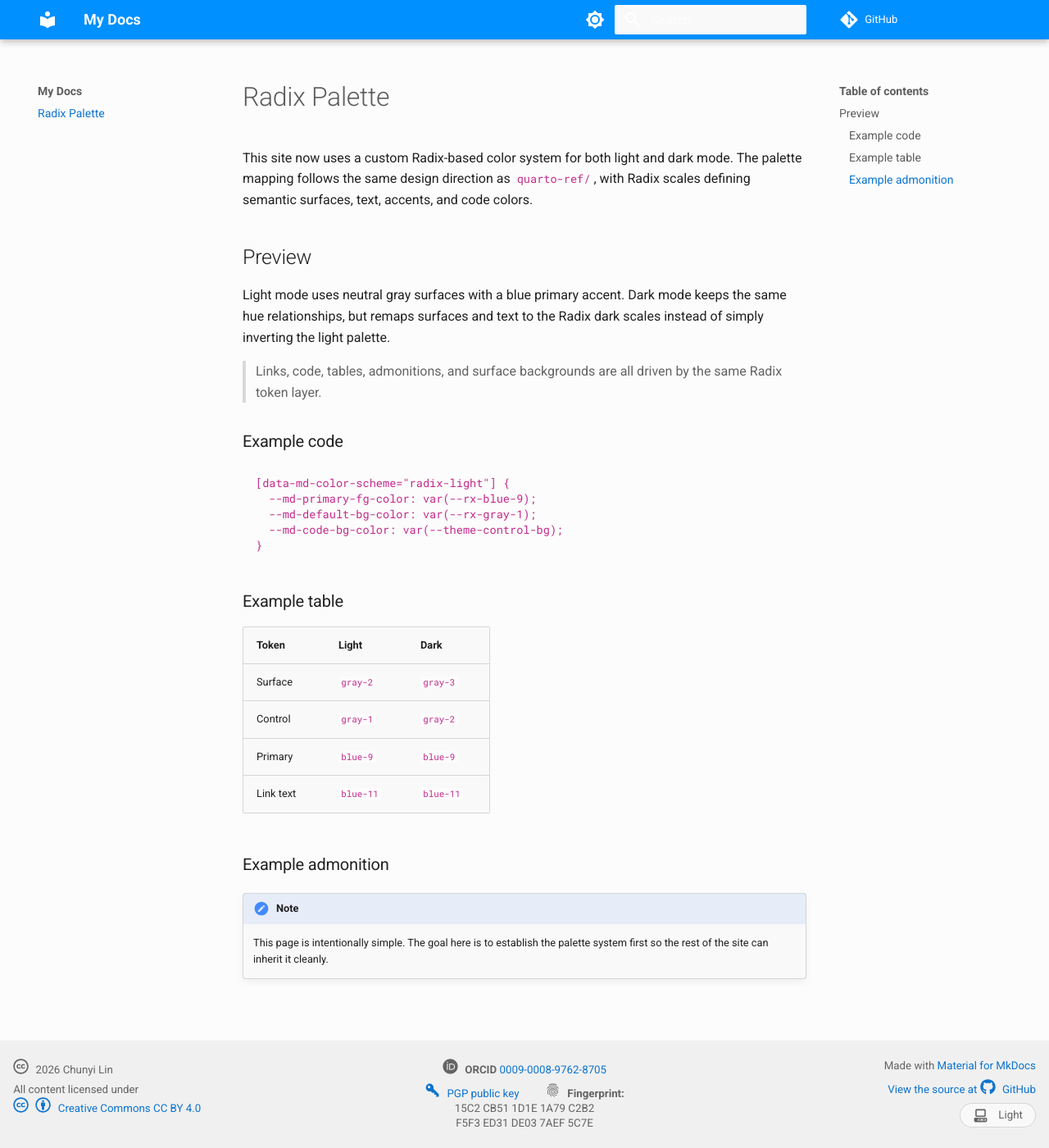
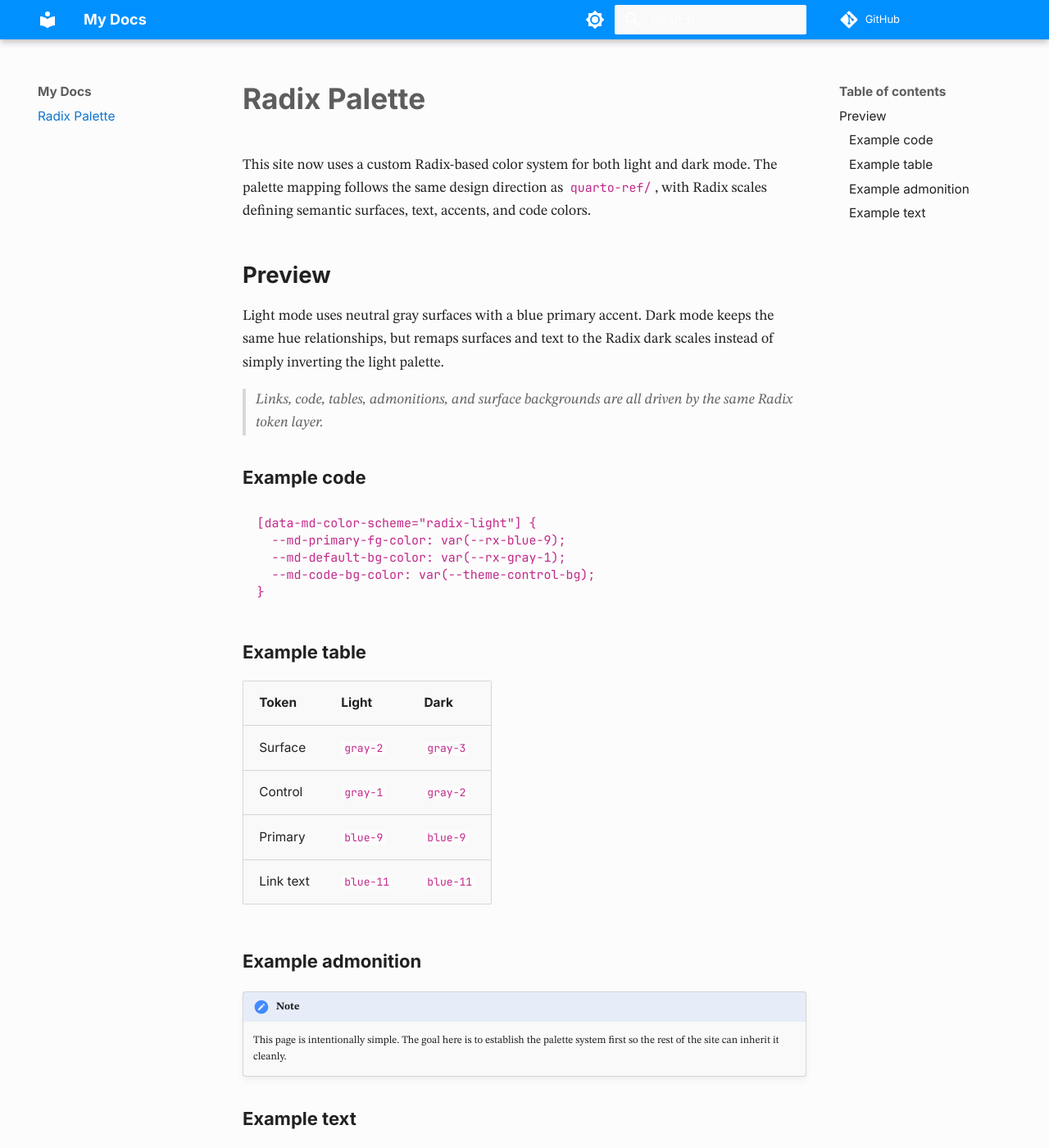
Before and after one commit to c-lin-chunyi/docs, an MkDocs documentation site: the page built from docs/index.md, in a window 1280 px wide and 1400 px high. Shown: the whole window at 82% size. Built offline with MkDocs 1.6.1 and Material for MkDocs 9.7.7, drawn with Linux system fonts in a browser that asks for light colours; comment, search, counter and statistics services are not loaded; some of the changed text lies outside the part shown.

Commit message:
add custom fonts

```diff
--- a/docs/index.md
+++ b/docs/index.md
@@ -37,3 +37,13 @@ instead of simply inverting the light palette.
 !!! note
     This page is intentionally simple. The goal here is to establish the palette
     system first so the rest of the site can inherit it cleanly.
+
+### Example text
+
+Lorem ipsum dolor sit amet, consectetur adipiscing elit, sed do eiusmod tempor incididunt ut labore et dolore magna aliqua. Proin tortor purus platea sit eu id nisi litora libero. Neque vulputate consequat ac amet augue blandit maximus aliquet congue. Pharetra vestibulum posuere ornare faucibus fusce dictumst orci aenean eu facilisis ut volutpat commodo senectus purus himenaeos fames primis convallis nisi.
+
+ Phasellus fermentum malesuada phasellus netus dictum aenean placerat egestas amet. Ornare taciti semper dolor tristique morbi. Sem leo tincidunt aliquet semper eu lectus scelerisque quis. Sagittis vivamus mollis nisi mollis enim fermentum laoreet.
+
+ Curabitur semper venenatis lectus viverra ex dictumst nulla maximus. Primis iaculis elementum conubia feugiat venenatis dolor augue ac blandit nullam ac phasellus turpis feugiat mollis. Duis lectus porta mattis imperdiet vivamus augue litora lectus arcu. Justo torquent pharetra volutpat ad blandit bibendum accumsan nec elit cras luctus primis ipsum gravida class congue.
+
+ Vehicula etiam elementum finibus enim duis feugiat commodo adipiscing tortor tempor elit. Et mollis consectetur habitant turpis tortor consectetur adipiscing vulputate dolor lectus iaculis convallis adipiscing. Nam hendrerit dignissim condimentum ullamcorper diam morbi eget consectetur odio in sagittis.
--- /dev/null
+++ b/docs/stylesheets/fonts.css
@@ -0,0 +1,67 @@
+:root {
+  --site-font-family-serif: "STIX Two Text", "STIX Two Text Fallback", Cambria, "Times New Roman", Times, serif;
+  --site-font-family-sans-serif: "Inter", "Inter Fallback", system-ui, -apple-system, BlinkMacSystemFont, "Segoe UI", Roboto, "Helvetica Neue", Arial, "Noto Sans", "Apple Color Emoji", "Segoe UI Emoji", "Segoe UI Symbol", "Noto Color Emoji", sans-serif;
+  --site-font-family-monospace: "JetBrains Mono", "JetBrains Mono Fallback", ui-monospace, SFMono-Regular, Menlo, Monaco, Consolas, "Liberation Mono", "Courier New", monospace;
+  --site-font-size-base: 0.88rem;
+  --site-font-size-sm: 0.77rem;
+  --site-btn-font-size: 0.7rem;
+  --site-btn-font-size-sm: 0.5504rem;
+  --site-footer-font-size: 0.76rem;
+  --site-tooltip-font-size: 11px;
+  --md-text-font: var(--site-font-family-sans-serif);
+  --md-code-font: var(--site-font-family-monospace);
+}
+
+.md-typeset {
+  font-size: var(--site-font-size-base);
+}
+
+.md-typeset h1,
+.md-typeset h2,
+.md-typeset h3,
+.md-typeset h4,
+.md-typeset h5,
+.md-typeset h6 {
+  font-weight: 700;
+  letter-spacing: 0;
+}
+
+.md-typeset p {
+  font-family: var(--site-font-family-serif);
+}
+
+.md-typeset blockquote {
+  font-style: italic;
+}
+
+.md-typeset table:not([class]) {
+  font-size: var(--site-font-size-sm);
+}
+
+.md-header,
+.md-tabs,
+.md-nav,
+.md-footer,
+.md-footer-meta {
+  font-size: var(--site-font-size-sm);
+}
+
+.site-footer .nav-footer {
+  font-size: var(--site-footer-font-size);
+}
+
+.md-button,
+.md-typeset .md-button {
+  font-family: var(--site-font-family-sans-serif);
+  font-size: var(--site-btn-font-size);
+}
+
+.md-button--small,
+.md-typeset .md-button--small {
+  font-size: var(--site-btn-font-size-sm);
+}
+
+.md-tooltip,
+[role="tooltip"] {
+  font-size: var(--site-tooltip-font-size);
+}
--- a/docs/stylesheets/footer.css
+++ b/docs/stylesheets/footer.css
@@ -7,7 +7,7 @@
   border: 0;
   flex-wrap: nowrap;
   font-family: var(--md-text-font);
-  font-size: 0.665rem;
+  font-size: var(--site-footer-font-size, 0.76rem);
   line-height: 1.35;
   min-height: 3rem;
   padding-bottom: 1.0625rem;
--- a/mkdocs.yml
+++ b/mkdocs.yml
@@ -3,6 +3,7 @@ site_url: https://www.chunyi-lin.com
 repo_url: https://github.com/c-lin-chunyi/blog
 
 theme:
+  font: false
   name: material
   custom_dir: overrides
   palette:
@@ -22,6 +23,7 @@ theme:
         name: Switch to light mode
 
 extra_css:
+  - stylesheets/fonts.css
   - stylesheets/radix.css
   - stylesheets/footer.css
 
--- /dev/null
+++ b/overrides/main.html
@@ -0,0 +1,6 @@
+{% extends "base.html" %}
+
+{% block extrahead %}
+  {{ super() }}
+  {% include "partials/extrahead.html" %}
+{% endblock %}
--- /dev/null
+++ b/overrides/partials/extrahead.html
@@ -0,0 +1,107 @@
+<link rel="preload" href="{{ 'assets/fonts/stix2text-regular.woff2' | url }}" as="font" type="font/woff2" crossorigin>
+<link rel="preload" href="{{ 'assets/fonts/stix2text-italic.woff2' | url }}" as="font" type="font/woff2" crossorigin>
+<link rel="preload" href="{{ 'assets/fonts/stix2text-bold.woff2' | url }}" as="font" type="font/woff2" crossorigin>
+<link rel="preload" href="{{ 'assets/fonts/inter-regular.woff2' | url }}" as="font" type="font/woff2" crossorigin>
+<link rel="preload" href="{{ 'assets/fonts/inter-italic.woff2' | url }}" as="font" type="font/woff2" crossorigin>
+<link rel="preload" href="{{ 'assets/fonts/inter-bold.woff2' | url }}" as="font" type="font/woff2" crossorigin>
+<link rel="preload" href="{{ 'assets/fonts/jetbrains-mono-regular.woff2' | url }}" as="font" type="font/woff2" crossorigin>
+<link rel="preload" href="{{ 'assets/fonts/jetbrains-mono-bold.woff2' | url }}" as="font" type="font/woff2" crossorigin>
+
+<style>
+  @font-face {
+    font-family: "STIX Two Text Fallback";
+    src: local("Cambria"), local("Times New Roman");
+    size-adjust: 101%;
+    ascent-override: 90%;
+    descent-override: 22%;
+  }
+
+  @font-face {
+    font-family: "STIX Two Text";
+    src: url("{{ 'assets/fonts/stix2text-regular.woff2' | url }}") format("woff2");
+    font-weight: 400;
+    font-style: normal;
+    font-display: swap;
+    unicode-range: U+0000-00FF, U+0131, U+0152-0153, U+2000-206F, U+2122, U+2212;
+  }
+
+  @font-face {
+    font-family: "STIX Two Text";
+    src: url("{{ 'assets/fonts/stix2text-italic.woff2' | url }}") format("woff2");
+    font-weight: 400;
+    font-style: italic;
+    font-display: swap;
+    unicode-range: U+0000-00FF, U+0131, U+0152-0153, U+2000-206F, U+2122, U+2212;
+  }
+
+  @font-face {
+    font-family: "STIX Two Text";
+    src: url("{{ 'assets/fonts/stix2text-bold.woff2' | url }}") format("woff2");
+    font-weight: 700;
+    font-style: normal;
+    font-display: swap;
+    unicode-range: U+0000-00FF, U+0131, U+0152-0153, U+2000-206F, U+2122, U+2212;
+  }
+
+  @font-face {
+    font-family: "Inter Fallback";
+    src: local("Arial"), local("Helvetica");
+    size-adjust: 107%;
+    ascent-override: 90%;
+    descent-override: 22%;
+    line-gap-override: 0%;
+  }
+
+  @font-face {
+    font-family: "Inter";
+    src: url("{{ 'assets/fonts/inter-regular.woff2' | url }}") format("woff2");
+    font-weight: 400;
+    font-style: normal;
+    font-display: swap;
+    unicode-range: U+0000-00FF, U+0131, U+0152-0153, U+2000-206F, U+2122, U+2212;
+  }
+
+  @font-face {
+    font-family: "Inter";
+    src: url("{{ 'assets/fonts/inter-italic.woff2' | url }}") format("woff2");
+    font-weight: 400;
+    font-style: italic;
+    font-display: swap;
+    unicode-range: U+0000-00FF, U+0131, U+0152-0153, U+2000-206F, U+2122, U+2212;
+  }
+
+  @font-face {
+    font-family: "Inter";
+    src: url("{{ 'assets/fonts/inter-bold.woff2' | url }}") format("woff2");
+    font-weight: 700;
+    font-style: normal;
+    font-display: swap;
+    unicode-range: U+0000-00FF, U+0131, U+0152-0153, U+2000-206F, U+2122, U+2212;
+  }
+
+  @font-face {
+    font-family: "JetBrains Mono Fallback";
+    src: local("Consolas"), local("Menlo"), local("Courier New");
+    size-adjust: 100%;
+    ascent-override: 90%;
+    descent-override: 22%;
+  }
+
+  @font-face {
+    font-family: "JetBrains Mono";
+    src: url("{{ 'assets/fonts/jetbrains-mono-regular.woff2' | url }}") format("woff2");
+    font-weight: 400;
+    font-style: normal;
+    font-display: swap;
+    unicode-range: U+0000-00FF, U+0131, U+0152-0153, U+2000-206F, U+2122, U+2212;
+  }
+
+  @font-face {
+    font-family: "JetBrains Mono";
+    src: url("{{ 'assets/fonts/jetbrains-mono-bold.woff2' | url }}") format("woff2");
+    font-weight: 700;
+    font-style: normal;
+    font-display: swap;
+    unicode-range: U+0000-00FF, U+0131, U+0152-0153, U+2000-206F, U+2122, U+2212;
+  }
+</style>
```
Also changed, not shown: docs/assets/fonts/inter-bold.woff2 (added), docs/assets/fonts/inter-italic.woff2 (added), docs/assets/fonts/inter-regular.woff2 (added), docs/assets/fonts/jetbrains-mono-bold.woff2 (added), docs/assets/fonts/jetbrains-mono-regular.woff2 (added), docs/assets/fonts/stix2text-bold.woff2 (added), docs/assets/fonts/stix2text-italic.woff2 (added), docs/assets/fonts/stix2text-regular.woff2 (added), favicon.svg (added).
